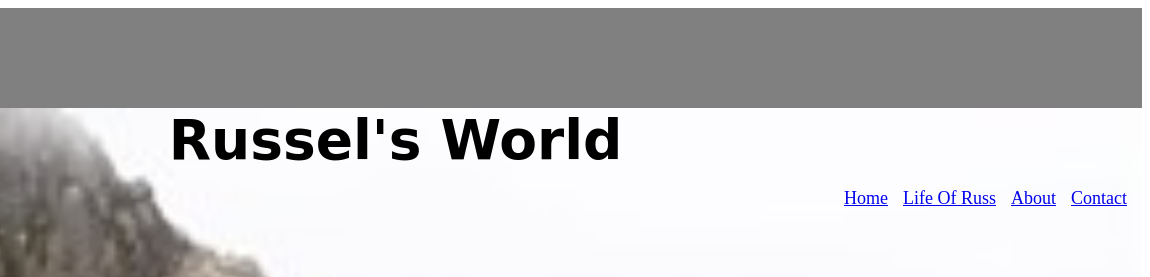
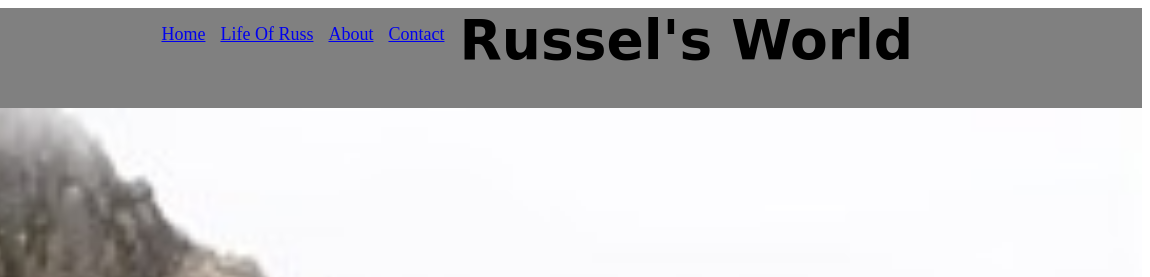
Before and after one commit to zjgrady/first-website, a plain HTML site: page index.html in a window 1280 px wide. Shown: the top 277 px of the page, 130-1280 px from the left. Drawn offline with Linux system fonts and the light colour scheme; a web font is replaced by a local one.

Commit message:
changed style

```diff
--- a/css/style.css
+++ b/css/style.css
@@ -8,10 +8,12 @@
     background-color: grey;
 
 
+
+
 }
 
 .site-title {
-    margin-bottom: 10px;
+    float: right;
     width: 54%;
     margin: 0 auto;
     font-size: 55;
@@ -21,8 +23,6 @@
 .nav-list {
     float: right;
     list-style: none;
-
-
 }
 
 .nav-item {
@@ -31,9 +31,7 @@
     color: yellow;
     text-decoration: none;
     font-size: 18px;
-
-
- }
+}
 
 .nav-item:hover {
     color: green;
```
